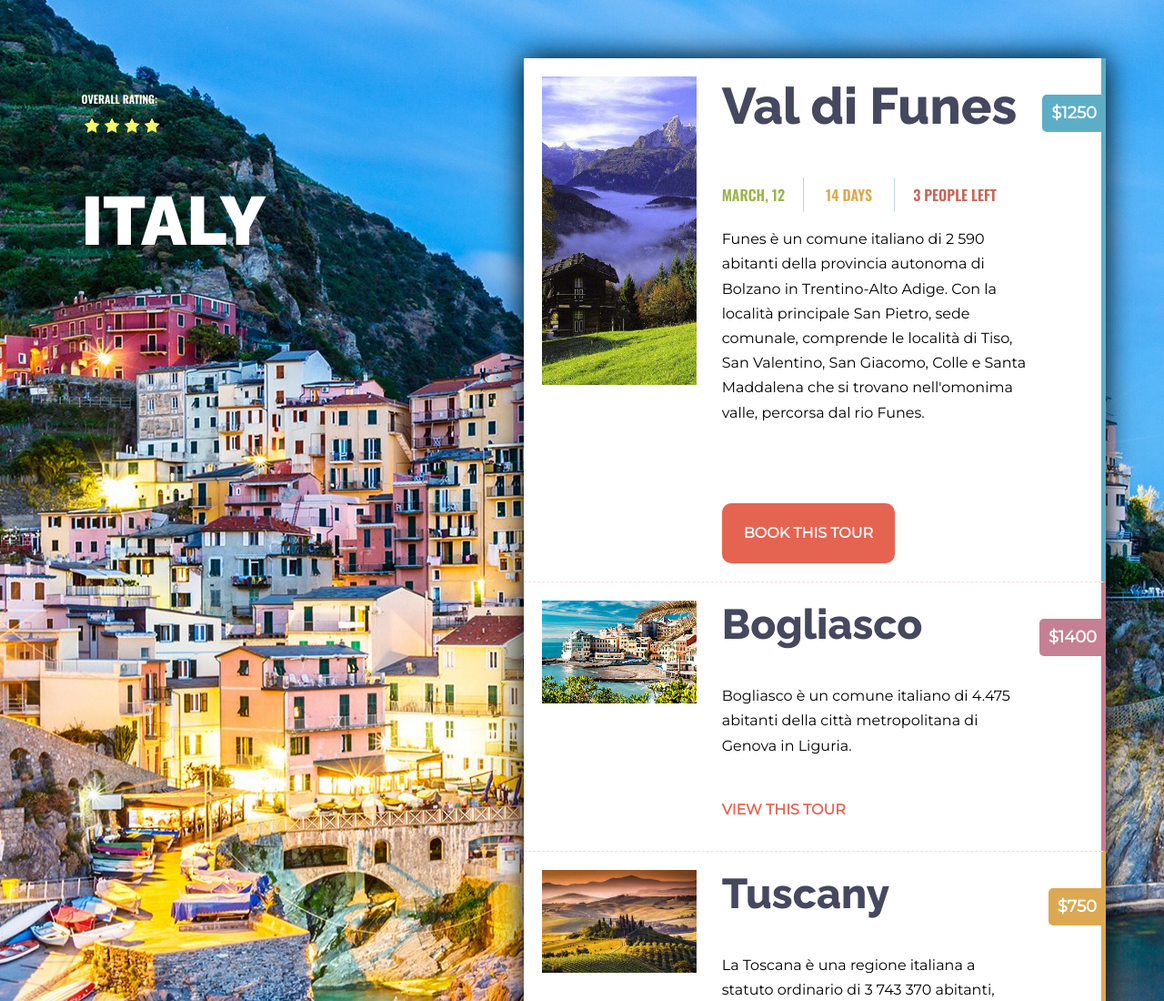
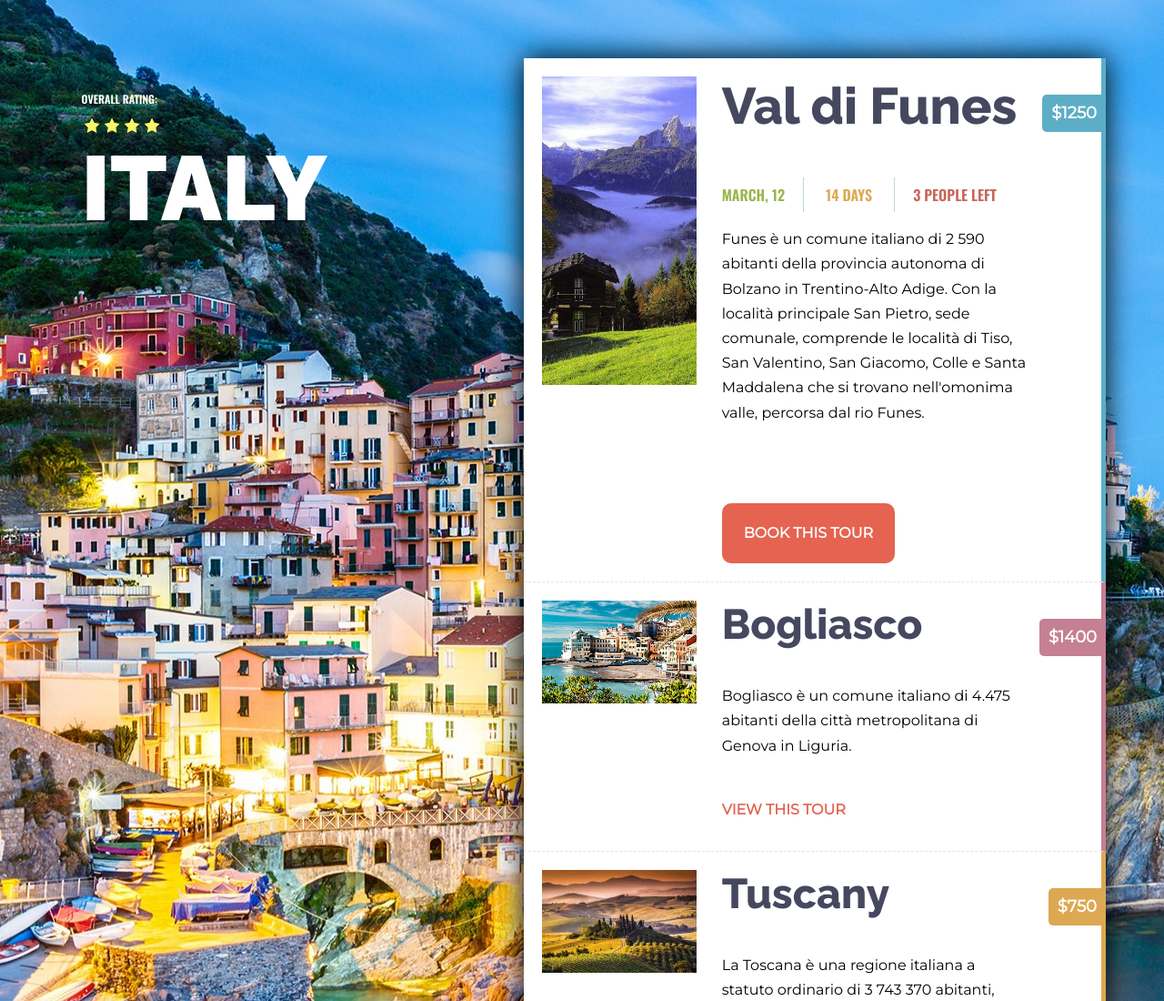
Before and after one commit to llChimerall/web_site, a plain HTML site: page index.html in a window 1280 px wide. Shown: the top 1100 px of the page at 91% size. Drawn offline with nearby package versions, Linux system fonts and the light colour scheme.

Commit message:
Правки 2

```diff
--- a/style.css
+++ b/style.css
@@ -249,7 +249,8 @@ body {
   .Italy__name {
     font-family: 'Raleway';
     font-weight: 900;
-    font-size: 75px;
+    font-size: 100px;
+    margin: 0;
   }
   .Italy__main, .Italy__rating {
     display: inline-block;
```
